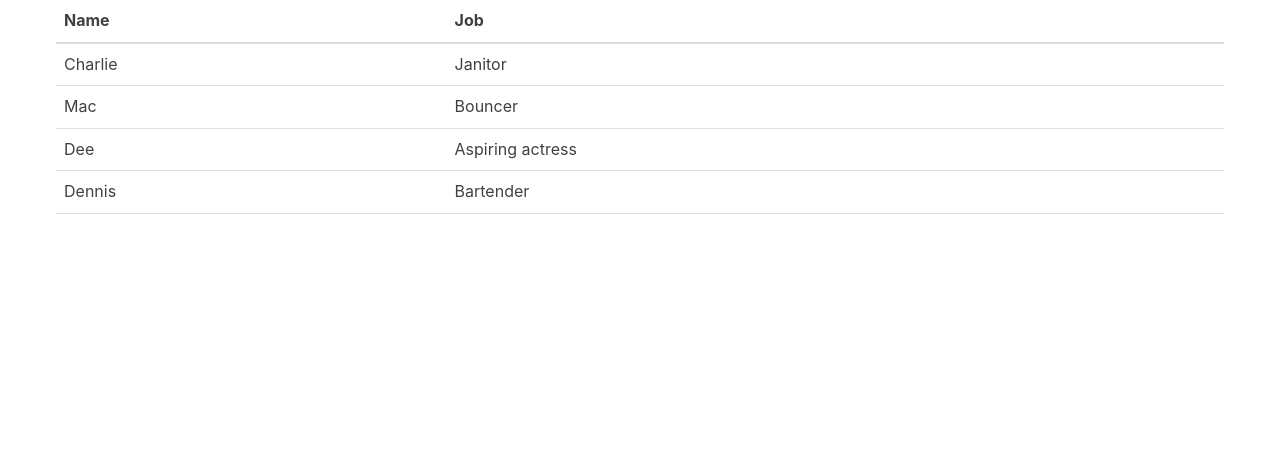
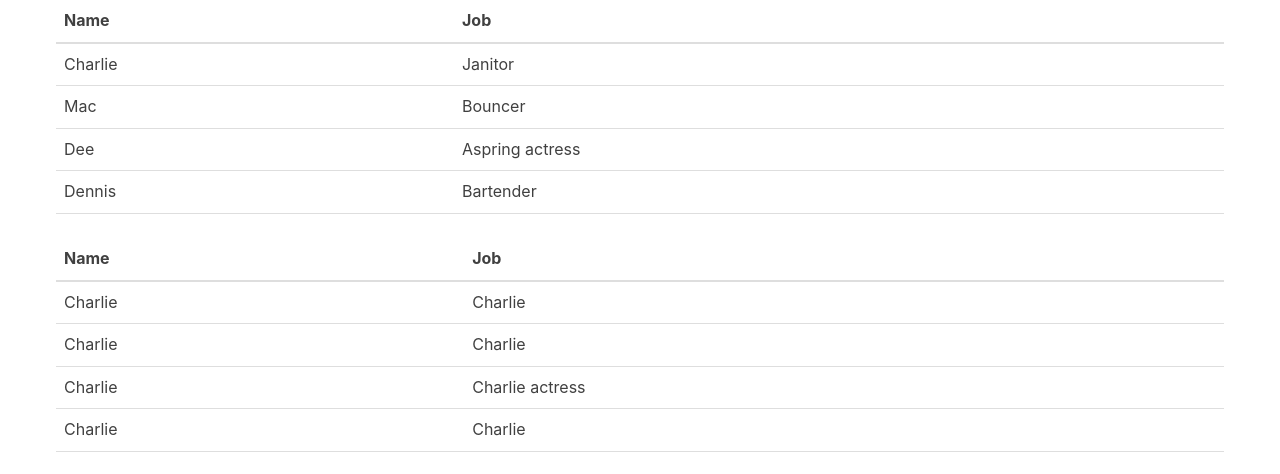
Before and after one commit to Akram11/taniarascia-getting-started-with-react, a React (Create React App) app: page / in a window 1280 px wide. Shown: the top 474 px of the page. Built offline with nearby package versions, Linux system fonts and the light colour scheme.

Commit message:
passing data using props

```diff
--- a/src/App.js
+++ b/src/App.js
@@ -3,10 +3,50 @@
 
 class App extends Component {
   render() {
+
+    const characters = [
+      {
+        name: 'Charlie',
+        job: 'Janitor',
+      },
+      {
+        name: 'Mac',
+        job: 'Bouncer',
+      },
+      {
+        name: 'Dee',
+        job: 'Aspring actress',
+      },
+      {
+        name: 'Dennis',
+        job: 'Bartender',
+      },
+    ]
+
+    const characters2 = [
+      {
+        name: 'Charlie',
+        job: 'Charlie',
+      },
+      {
+        name: 'Charlie',
+        job: 'Charlie',
+      },
+      {
+        name: 'Charlie',
+        job: 'Charlie actress',
+      },
+      {
+        name: 'Charlie',
+        job: 'Charlie',
+      },
+    ]
+
     return (
 
       <div className="container">
-      <Table />
+       <Table characterData={characters} />
+       <Table characterData = {characters2}/>
       </div>
     )
   }
--- a/src/Table.js
+++ b/src/Table.js
@@ -3,27 +3,18 @@
 import TableBody from './TableBody'
 
 
-// class Table extends Component{
 
-//   render(){
+class Table extends Component {
+  render() {
+    const { characterData } = this.props
 
-//         return (
-//         <table>
-//           <TableHeader />
-//           <TableBody />
-//         </table>
-//       )
-//   }
-// }
-
-const Table = ()=> {
-
-  return (
-            <table>
-               <TableHeader />
-               <TableBody />
-             </table>
-  )
+    return (
+      <table>
+        <TableHeader />
+        <TableBody characterData={characterData} />
+      </table>
+    )
+  }
 }
 
 export default Table
--- a/src/TableBody.js
+++ b/src/TableBody.js
@@ -1,26 +1,17 @@
 import React,  {Component} from 'react'
 
-const TableBody = () => {
+const TableBody = (props) => {
 
+  const rows = props.characterData.map((row, index) => {
+    return(
+      <tr key = "index">
+      <td>{row.name}</td>
+      <td>{row.job}</td>
+       </tr>
+    )
+  })
   return(
-      <tbody>
-        <tr>
-          <td>Charlie</td>
-          <td>Janitor</td>
-        </tr>
-        <tr>
-          <td>Mac</td>
-          <td>Bouncer</td>
-        </tr>
-        <tr>
-          <td>Dee</td>
-          <td>Aspiring actress</td>
-        </tr>
-        <tr>
-          <td>Dennis</td>
-          <td>Bartender</td>
-        </tr>
-      </tbody>
+      <tbody> {rows} </tbody>
 )
 
 }
```
